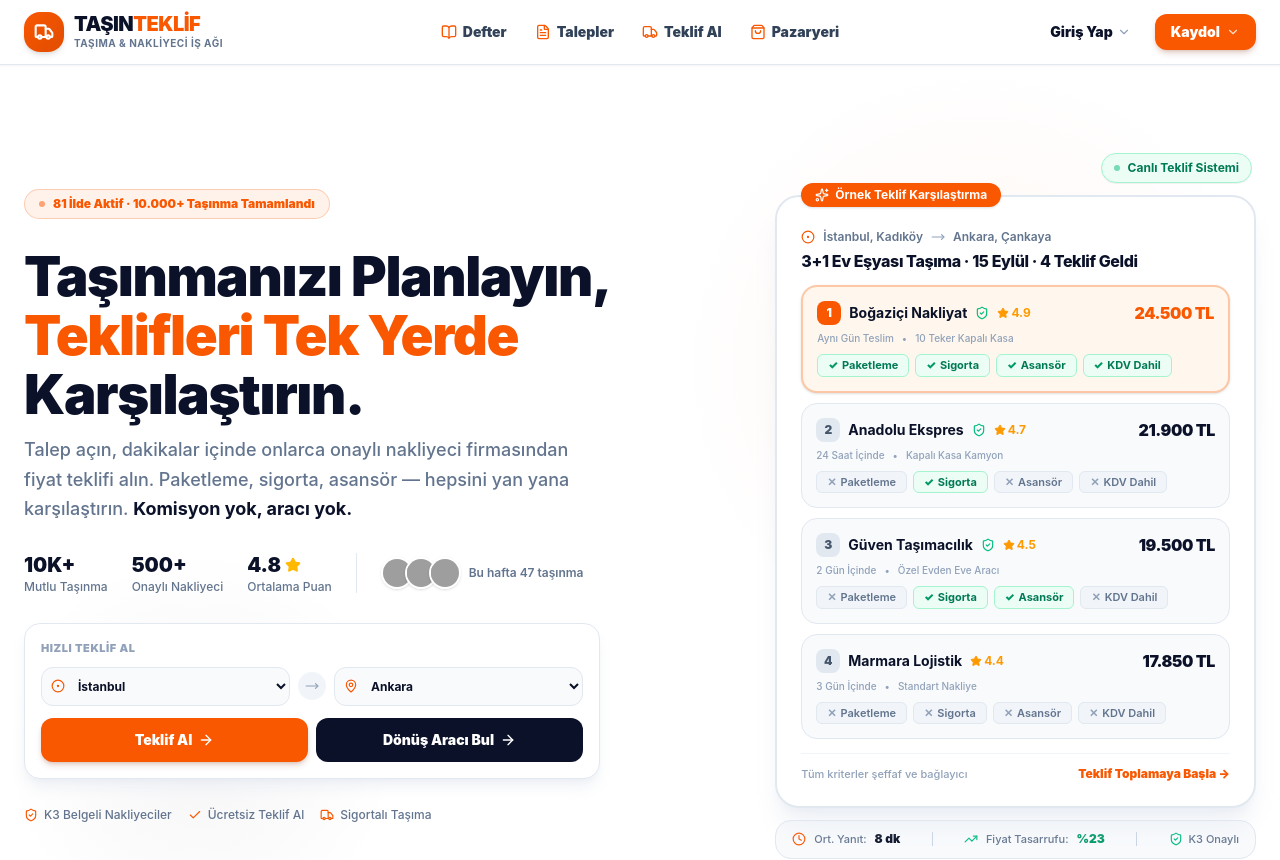
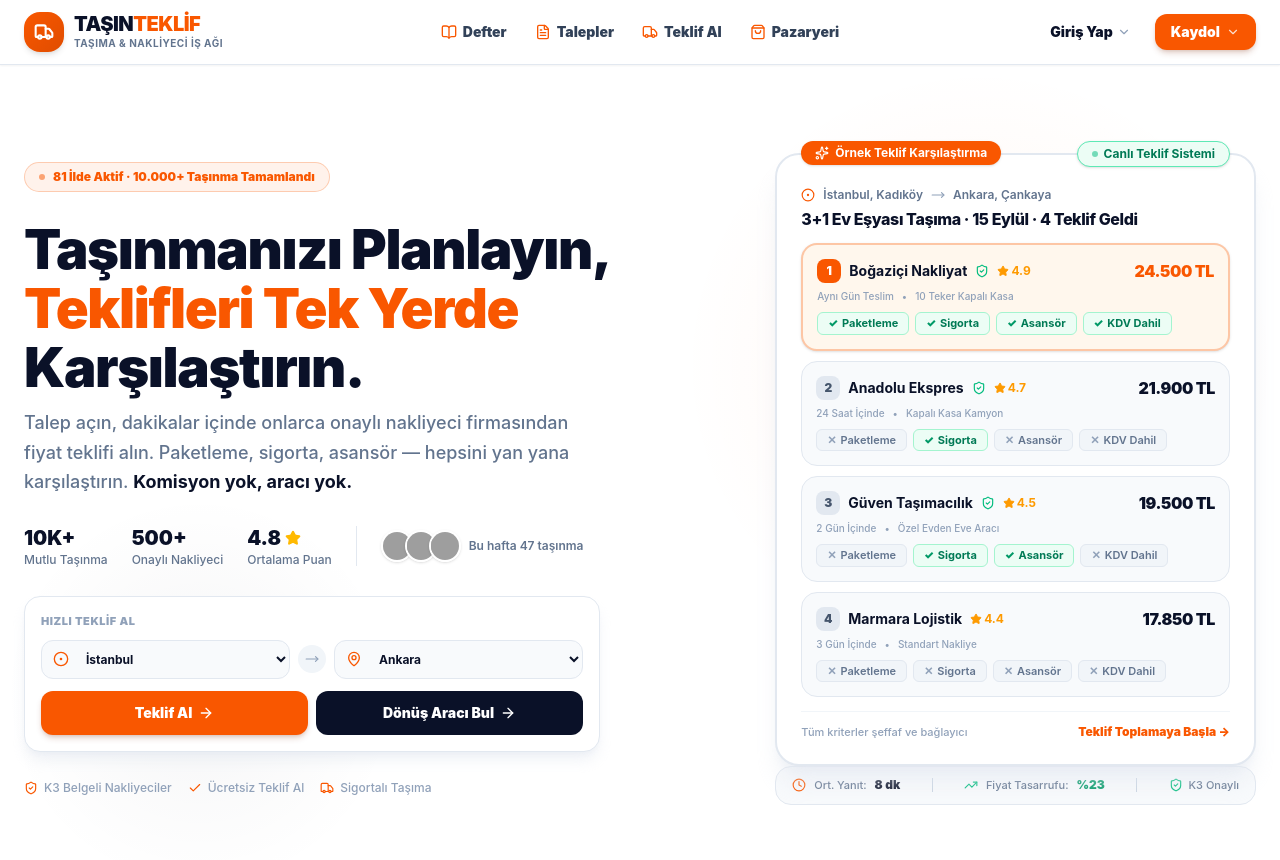
Before and after one commit to webtasarimdigital/nakliyem-para, a Next.js app: page / in a window 1280 px wide. Shown: the top 860 px of the page. Built offline with nearby package versions, Linux system fonts and the light colour scheme; grey boxes are pictures that could not be loaded.

Commit message:
eksikler

```diff
--- a/src/app/page.tsx
+++ b/src/app/page.tsx
@@ -244,11 +244,11 @@
                 <p className="text-[11px] font-black text-slate-400 uppercase tracking-wider mb-2.5 text-left">Hızlı Teklif Al</p>
                 <div className="flex gap-2 items-center mb-3">
                   <div className="flex-1 relative">
-                    <CircleDot className="absolute left-2.5 top-1/2 -translate-y-1/2 w-3.5 h-3.5 text-[#F95700]" />
+                    <CircleDot className="absolute left-3 top-1/2 -translate-y-1/2 w-4 h-4 text-[#F95700] pointer-events-none z-10" />
                     <select
                       value={heroOriginCity}
                       onChange={e => setHeroOriginCity(e.target.value)}
-                      className="w-full bg-slate-50 border border-slate-200 rounded-xl pl-8 pr-2 py-2.5 text-xs font-bold text-[#0A1128] focus:border-[#F95700] focus:outline-none cursor-pointer"
+                      className="w-full bg-slate-50 border border-slate-200 rounded-xl pl-10 pr-2 py-2.5 text-xs font-bold text-[#0A1128] focus:border-[#F95700] focus:outline-none cursor-pointer"
                     >
                       {TURKEY_CITIES.map(c => (
                         <option key={c.id} value={c.name}>{c.name}</option>
@@ -259,11 +259,11 @@
                     <MoveRight className="w-3.5 h-3.5 text-slate-400" />
                   </div>
                   <div className="flex-1 relative">
-                    <MapPin className="absolute left-2.5 top-1/2 -translate-y-1/2 w-3.5 h-3.5 text-[#F95700]" />
+                    <MapPin className="absolute left-3 top-1/2 -translate-y-1/2 w-4 h-4 text-[#F95700] pointer-events-none z-10" />
                     <select
                       value={heroDestCity}
                       onChange={e => setHeroDestCity(e.target.value)}
-                      className="w-full bg-slate-50 border border-slate-200 rounded-xl pl-8 pr-2 py-2.5 text-xs font-bold text-[#0A1128] focus:border-[#F95700] focus:outline-none cursor-pointer"
+                      className="w-full bg-slate-50 border border-slate-200 rounded-xl pl-10 pr-2 py-2.5 text-xs font-bold text-[#0A1128] focus:border-[#F95700] focus:outline-none cursor-pointer"
                     >
                       {TURKEY_CITIES.map(c => (
                         <option key={c.id} value={c.name}>{c.name}</option>
@@ -273,12 +273,12 @@
                 </div>
                 <div className="flex gap-2">
                   <Link href={`/teklif-al?originCity=${encodeURIComponent(heroOriginCity)}&destCity=${encodeURIComponent(heroDestCity)}`} className="flex-1">
-                    <button className="w-full bg-[#F95700] hover:bg-[#E04D00] text-white font-black text-sm py-3 px-4 rounded-xl shadow-md shadow-orange-900/20 transition-all flex items-center justify-center gap-1.5">
+                    <button className="w-full bg-[#F95700] hover:bg-[#E04D00] text-white font-black text-sm py-3 px-4 rounded-xl shadow-md shadow-orange-900/20 transition-all flex items-center justify-center gap-1.5 cursor-pointer">
                       Teklif Al <ArrowRight className="w-4 h-4" />
                     </button>
                   </Link>
                   <Link href={`/nakliyeci-defteri?originCity=${encodeURIComponent(heroOriginCity)}&destCity=${encodeURIComponent(heroDestCity)}`} className="flex-1">
-                    <button className="w-full bg-[#0A1128] hover:bg-[#111d45] text-white font-black text-sm py-3 px-4 rounded-xl transition-all flex items-center justify-center gap-1.5">
+                    <button className="w-full bg-[#0A1128] hover:bg-[#111d45] text-white font-black text-sm py-3 px-4 rounded-xl transition-all flex items-center justify-center gap-1.5 cursor-pointer">
                       Dönüş Aracı Bul <ArrowRight className="w-4 h-4" />
                     </button>
                   </Link>
@@ -286,7 +286,7 @@
               </div>
 
               {/* Alt güvence */}
-              <div className="flex flex-wrap justify-center lg:justify-start gap-4 text-xs text-slate-500 font-medium">
+              <div className="flex flex-wrap justify-center lg:justify-start gap-4 text-xs text-slate-400 font-medium">
                 {[
                   { icon: ShieldCheck, text: 'K3 Belgeli Nakliyeciler' },
                   { icon: Check, text: 'Ücretsiz Teklif Al' },
@@ -301,22 +301,21 @@
             </div>
 
             {/* ── SAĞ: Demo teklif kartı ── */}
-            <div className="lg:col-span-5 w-full flex flex-col space-y-3">
-
-              {/* Üst floating badge */}
-              <div className="flex justify-end items-center px-1">
-                <div className="inline-flex items-center gap-2 px-3 py-1.5 rounded-full bg-emerald-50 border border-emerald-200 text-emerald-700 text-xs font-bold shadow-2xs">
-                  <span className="w-1.5 h-1.5 rounded-full bg-emerald-500 animate-pulse" />
-                  Canlı Teklif Sistemi
-                </div>
-              </div>
+            <div className="lg:col-span-5 w-full flex flex-col pt-3 lg:pt-0">
 
               {/* Ana demo kartı */}
               <div className="bg-white border-2 border-slate-200 rounded-3xl p-5 sm:p-6 shadow-xl shadow-slate-200/60 relative">
-                {/* DEMO etiketi */}
+
+                {/* SOL ROZET: DEMO etiketi */}
                 <div className="absolute -top-3.5 left-6 px-3.5 py-1 rounded-full bg-[#F95700] text-xs font-bold text-white flex items-center gap-1.5 shadow-sm">
                   <Sparkles className="w-3.5 h-3.5" />
                   Örnek Teklif Karşılaştırma
+                </div>
+
+                {/* SAĞ ROZET: Canlı Teklif Sistemi — Örnek Teklif Karşılaştırma ile tam aynı hizada */}
+                <div className="absolute -top-3.5 right-6 px-3.5 py-1 rounded-full bg-emerald-50 border border-emerald-300 text-emerald-700 text-xs font-bold flex items-center gap-1.5 shadow-sm">
+                  <span className="w-1.5 h-1.5 rounded-full bg-emerald-500 animate-pulse" />
+                  Canlı Teklif Sistemi
                 </div>
 
                 {/* Rota başlığı */}
```
